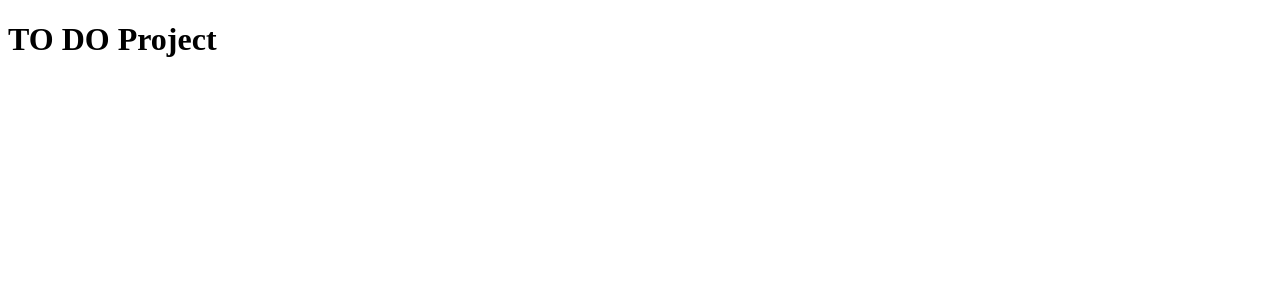
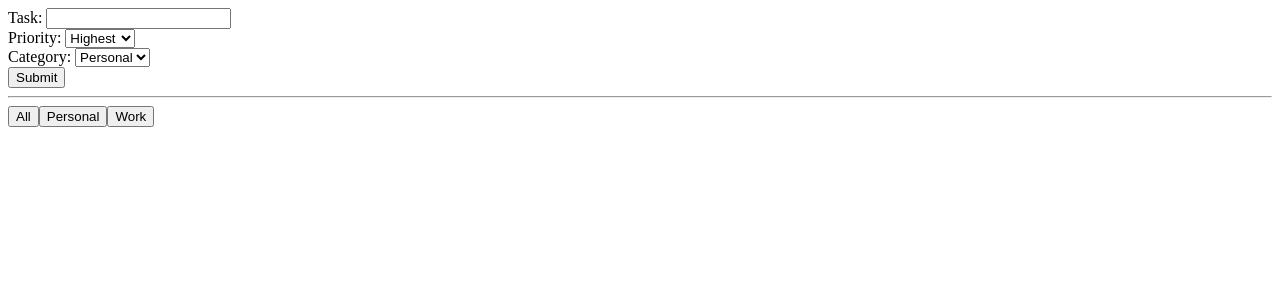
Before and after one commit to trishulnaik/todo-intern, a React (Vite) app: page / in a window 1280 px wide. Shown: the top 300 px of the page. Built offline with nearby package versions, Linux system fonts and the light colour scheme.

Commit message:
Add Functionality to store

```diff
--- a/src/App.jsx
+++ b/src/App.jsx
@@ -1,6 +1,13 @@
+import ToDoForm from "./components/ToDoForm"
+import ToDoList from "./components/ToDoList"
+
 function App() {
   return (
-    <h1>TO DO Project</h1>
+    <>
+      <ToDoForm />
+      <hr />
+      <ToDoList />
+    </>
   )
 }
 
--- /dev/null
+++ b/src/app/store.js
@@ -0,0 +1,8 @@
+import { configureStore } from '@reduxjs/toolkit'
+import todoReducer from '../features/todos/todosSlice'
+
+export const store = configureStore({
+    reducer: {
+        todos: todoReducer
+    }
+})
--- /dev/null
+++ b/src/components/FilteredList.jsx
@@ -0,0 +1,18 @@
+import React from 'react'
+import { todoDelete } from '../features/todos/todosSlice'
+import { useDispatch } from 'react-redux'
+
+export default function FilteredList({data}) {
+    // console.log(data)
+    const dispatch = useDispatch();
+  return (
+    <>
+        {data && data.map((item)=>(
+            <div key={item.id}>
+                <p>{item.text}<button>Delete</button>
+                </p>
+            </div>
+        ))}
+    </>
+  )
+}
--- /dev/null
+++ b/src/components/ToDoForm.jsx
@@ -0,0 +1,68 @@
+import React, {useEffect, useState} from 'react'
+import { useDispatch } from 'react-redux';
+import { todoAdd } from '../features/todos/todosSlice';
+
+const defaultState = {
+  id: null,
+  text: '',
+  priority: 0,
+  category: 'personal'
+}
+export default function ToDoForm() {
+  const dispatch = useDispatch();
+  const [taskTitle, settaskTitle] = useState({...defaultState})
+  const txtInputHandler = (e) => {
+      settaskTitle(prev=>({
+        ...prev,
+        text: e.target.value
+      }))
+  };
+  const priorityHandler = (e) => {
+    settaskTitle(prev=>({
+      ...prev,
+      priority: Number(e.target.value)
+    }))
+  }
+  const categoryHandler = (e) => {
+    settaskTitle(prev=>({
+      ...prev,
+      category: e.target.value
+    }))
+  }
+  const submitHandler = (e) => {
+    e.preventDefault();
+    settaskTitle(prev=>({
+      ...prev,
+      id: Date.now(),
+    }));
+  };
+  useEffect(() => {
+    if(taskTitle.id){
+      dispatch(todoAdd(taskTitle));
+      settaskTitle({...defaultState});
+    }
+  },[taskTitle.id])
+  return (
+    <form onSubmit={submitHandler}>
+      <label htmlFor="taskTitle">Task: </label>
+      <input type="text" name="taskTitle" id="taskTile" onChange={txtInputHandler} value={taskTitle.text} required/>
+      <br />
+      <label htmlFor="priority">Priority: </label>
+      <select name="priority" id="priority" onChange={priorityHandler} value={taskTitle.priority}>
+        <option value="0">Highest</option>
+        <option value="1">High</option>
+        <option value="2">Medium</option>
+        <option value="3">Low</option>
+        <option value="4">Least</option>
+      </select>
+      <br />
+      <label htmlFor="category">Category: </label>
+      <select name="category" id="category" onChange={categoryHandler} value={taskTitle.category}>
+        <option value="personal">Personal</option>
+        <option value="work">Work</option>
+      </select>
+      <br />
+      <button type="submit">Submit</button>
+    </form>
+  )
+}
--- /dev/null
+++ b/src/components/ToDoList.jsx
@@ -0,0 +1,37 @@
+import React, { useEffect, useState } from 'react'
+import { useSelector } from 'react-redux'
+import FilteredList from './FilteredList';
+
+
+export default function ToDoList() {
+    const list = useSelector(state => state.todos);
+//     console.log("list",list);
+    const [filterListState, setFilterListState] = useState([]);
+    const [filterMode, setFilterMode] = useState('')
+    const ListFilter = (type) => {
+        let filteredList = [];
+        list.map((innerItem)=>{
+            innerItem.map((item)=>{
+                if(type){
+                    if(item.category === type){
+                        filteredList = [...filteredList, {...item}]
+                    }
+                }
+                else{
+                    filteredList = [...filteredList, {...item}]
+                }
+            })
+        });
+        setFilterListState([...filteredList]);
+    }
+    useEffect(()=>{ListFilter(filterMode)},[list,filterMode]);
+  return (
+    <div className='todo-list'>
+       <button onClick={()=>setFilterMode('')}>All</button>
+       <button onClick={()=>setFilterMode('personal')}>Personal</button>
+       <button onClick={()=>setFilterMode('work')}>Work</button>
+        <FilteredList data={filterListState}/>
+    </div>
+  )
+
+}
--- /dev/null
+++ b/src/features/todos/todosSlice.js
@@ -0,0 +1,23 @@
+import { createSlice } from "@reduxjs/toolkit";
+
+const todoSlice = createSlice({
+    name: 'todos',
+    initialState: [[],[],[],[],[]],
+    reducers: {
+        todoAdd(state,action){
+            state[action.payload.priority].push({
+                id: action.payload.id,
+                text: action.payload.text,
+                completed: false,
+                category: action.payload.category,
+            })
+        },
+        todoDelete(){},
+        todoToggled(){},
+        todoPatch(){},
+    }
+});
+
+export const {todoAdd, todoToggled, todoDelete, todoPatch} = todoSlice.actions;
+
+export default todoSlice.reducer;
--- a/src/main.jsx
+++ b/src/main.jsx
@@ -1,9 +1,13 @@
 import React from 'react'
 import ReactDOM from 'react-dom/client'
 import App from './App.jsx'
+import { Provider } from 'react-redux'
+import { store } from './app/store.js'
 
 ReactDOM.createRoot(document.getElementById('root')).render(
   <React.StrictMode>
-    <App />
+    <Provider store={store}>
+      <App />
+    </Provider>
   </React.StrictMode>,
 )
```
